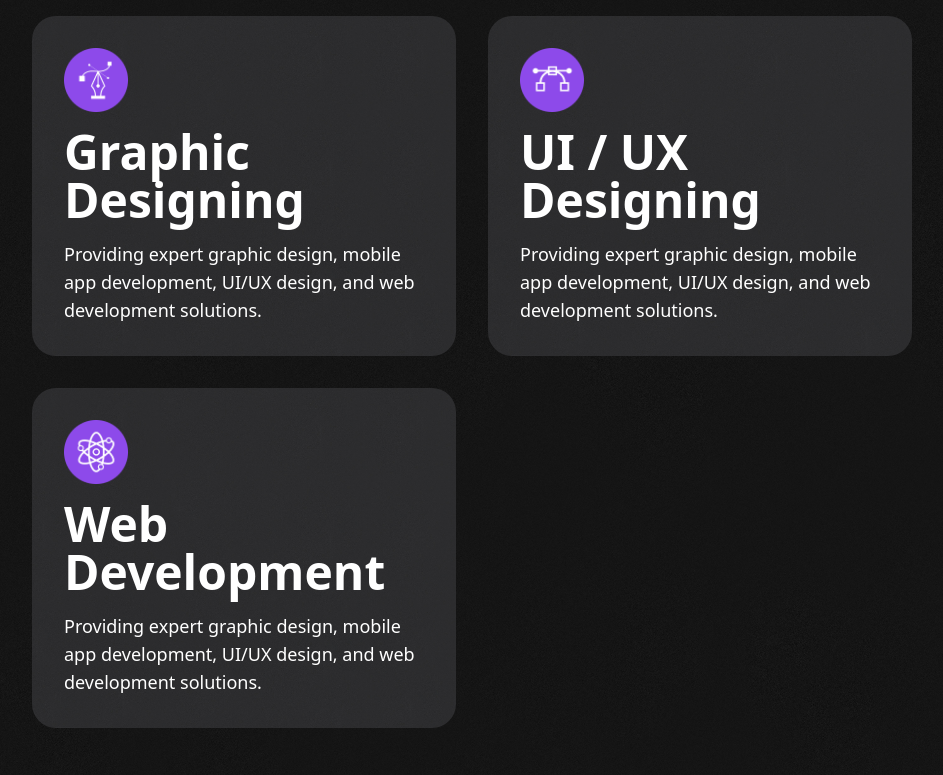
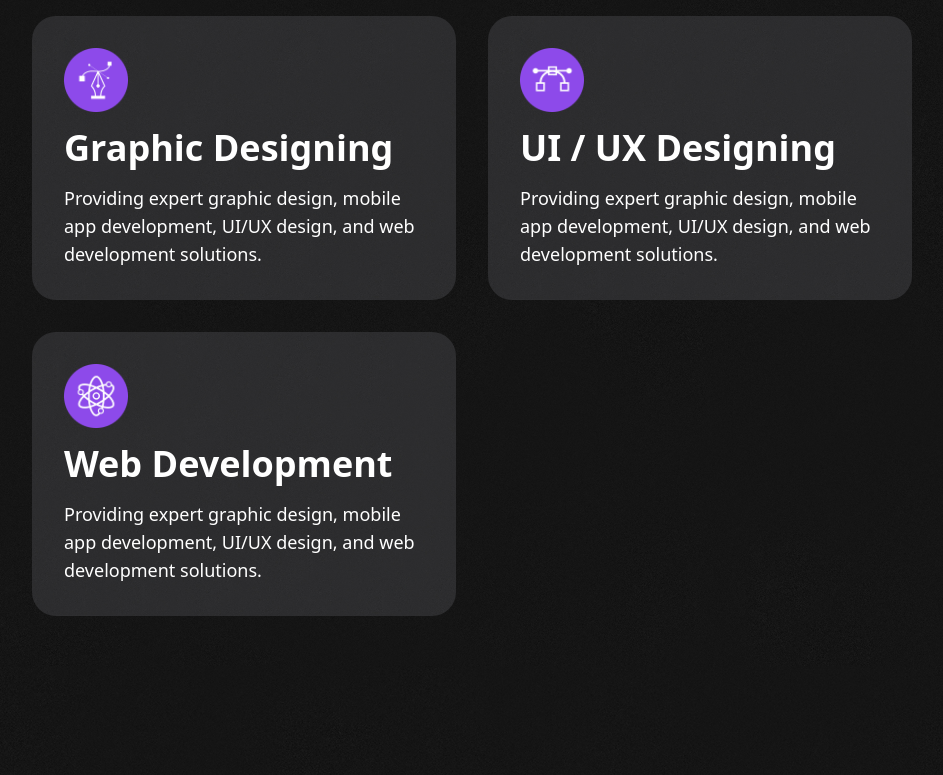
Before and after one commit to Sahan-Udara/Sahan-Portpolio, a React (Vite) app: page / in a window 1280 px wide. Shown: the part 1980-2755 px from the top of the page, without its empty margins (168-1111 px from the left). Built offline with nearby package versions, Linux system fonts and the light colour scheme.

Commit message:
Project Update

```diff
--- a/src/Components/Services.jsx
+++ b/src/Components/Services.jsx
@@ -66,7 +66,7 @@ const Services = () => {
             transition={{ duration: 1, delay: index * 0.2 }}
           >
             <img src={service.image} alt={`${service.title} icon`} className="w-16 h-16 mb-4" />
-            <h2 className='mb-4 text-2xl font-black md:text-5xl'>
+            <h2 className='mb-4 text-2xl font-black md:text-4xl'>
               {service.title}
             </h2>
             <p className='font-sans text-xl lg:text-lg'>
```
